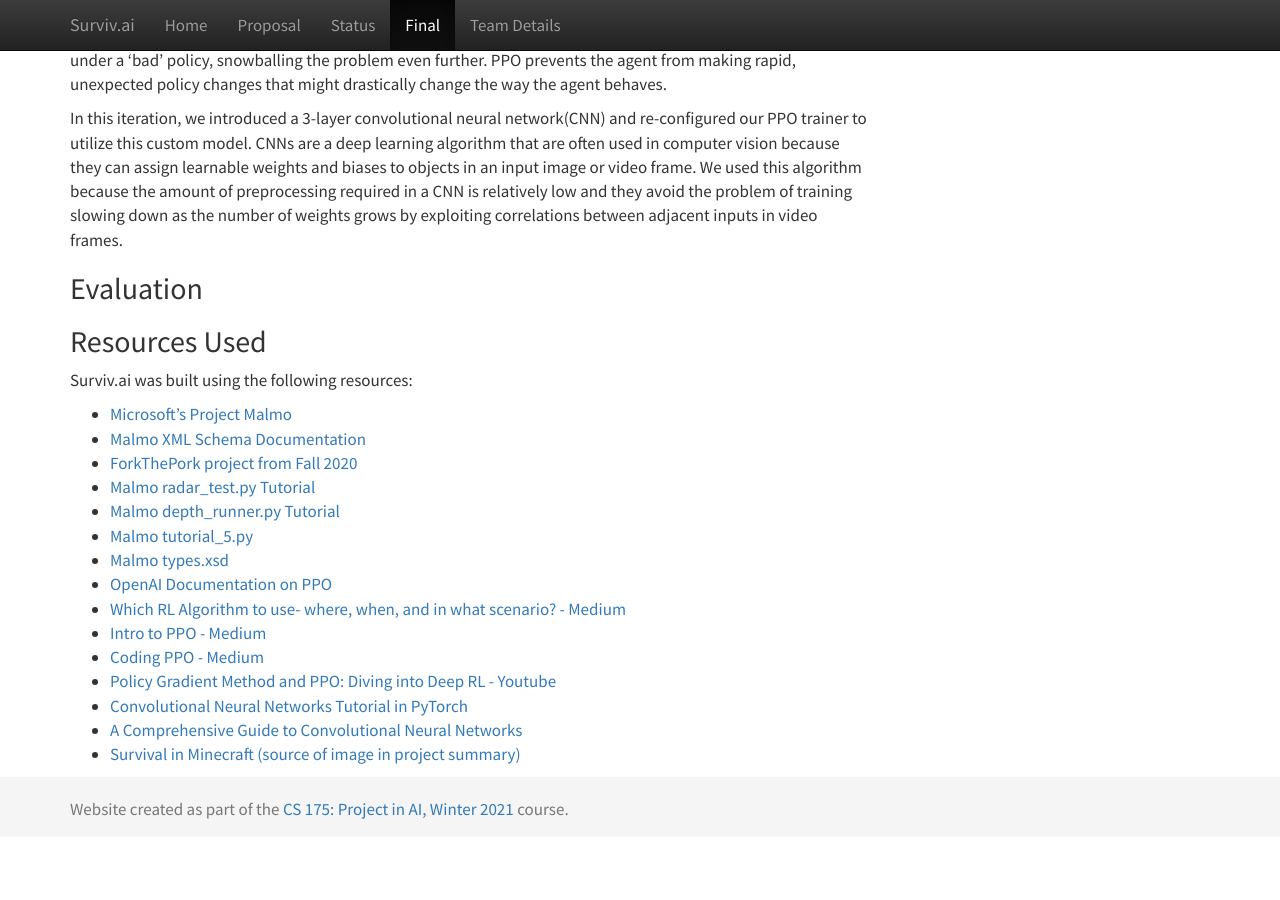
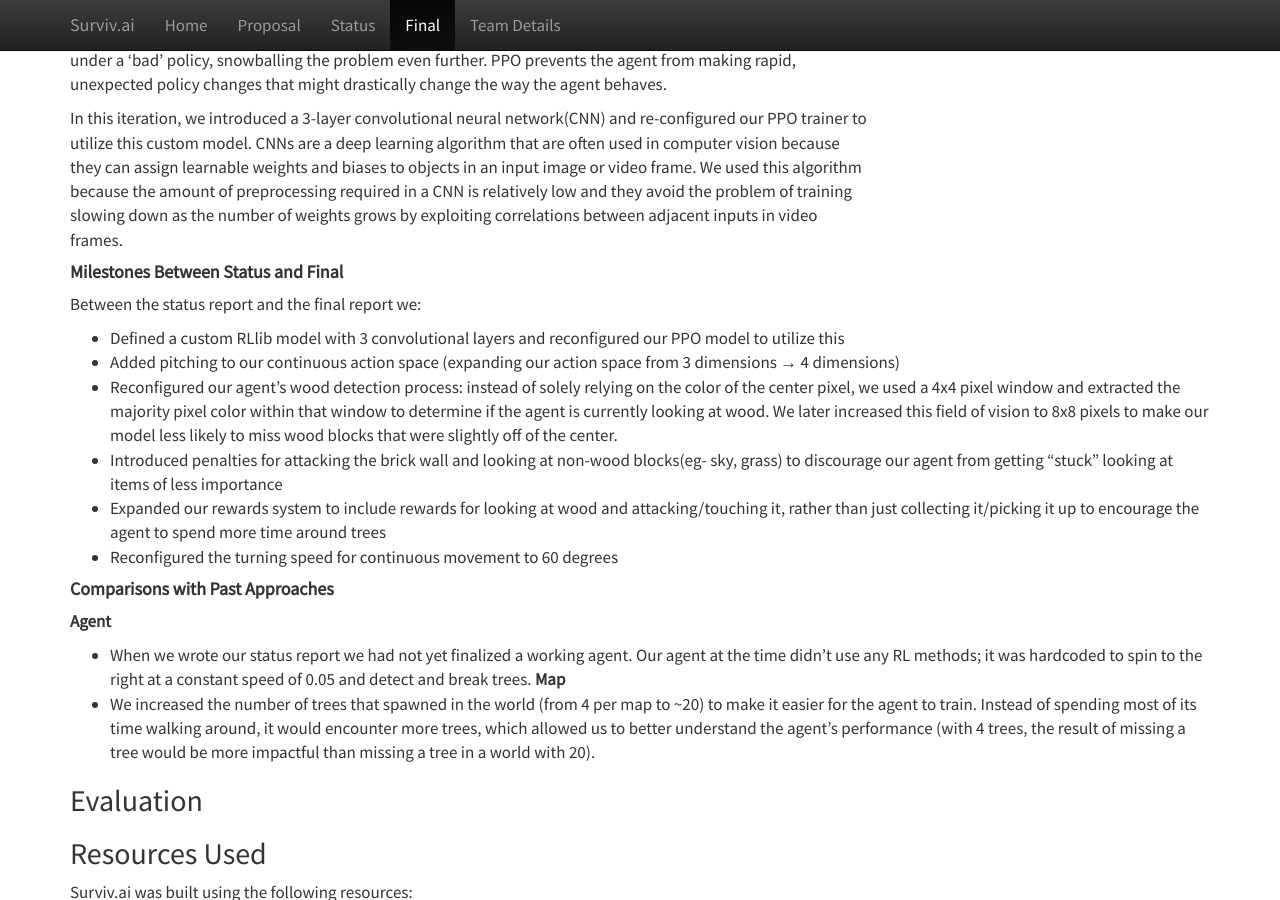
Before and after one commit to rtnavarr/survivai, a Jekyll site: the page built from docs/final.md, in a window 1280 px wide and 900 px high, scrolled down 2140 px. Built offline with Jekyll 4.4.1, drawn with Linux system fonts in a browser that asks for light colours; before the commit the page ends 2981 px from its top, so only the background shows below that.

Commit message:
add the rest of the approach section

```diff
--- a/docs/final.md
+++ b/docs/final.md
@@ -45,6 +45,22 @@ We used Proximal Policy Optimization (PPO) in our project because of its ease of
 
 In this iteration, we introduced a 3-layer convolutional neural network(CNN) and re-configured our PPO trainer to utilize this custom model. CNNs are a deep learning algorithm that are often used in computer vision because they can assign learnable weights and biases to objects in an input image or video frame. We used this algorithm because the amount of preprocessing required in a CNN is relatively low and they avoid the problem of training slowing down as the number of weights grows by exploiting correlations between adjacent inputs in video frames.
 
+#### **Milestones Between Status and Final**
+Between the status report and the final report we:
+- Defined a custom RLlib model with 3 convolutional layers and reconfigured our PPO model to utilize this
+- Added pitching to our continuous action space (expanding our action space from 3 dimensions → 4 dimensions)
+- Reconfigured our agent’s wood detection process: instead of solely relying on the color of the center pixel, we used a 4x4 pixel window and extracted the majority pixel color within that window to determine if the agent is currently looking at wood. We later increased this field of vision to 8x8 pixels to make our model less likely to miss wood blocks that were slightly off of the center.
+- Introduced penalties for attacking the brick wall and looking at non-wood blocks(eg- sky, grass) to discourage our agent from getting “stuck” looking at items of less importance
+- Expanded our rewards system to include rewards for looking at wood and attacking/touching it, rather than just collecting it/picking it up to encourage the agent to spend more time around trees
+- Reconfigured the turning speed for continuous movement to 60 degrees
+
+#### **Comparisons with Past Approaches**
+**Agent**
+- When we wrote our status report we had not yet finalized a working agent. Our agent at the time didn’t use any RL methods; it was hardcoded to spin to the right at a constant speed of 0.05 and detect and break trees.
+**Map**
+- We increased the number of trees that spawned in the world (from 4 per map to ~20) to make it easier for the agent to train. Instead of spending most of its time walking around, it would encounter more trees, which allowed us to better understand the agent’s performance (with 4 trees, the result of missing a tree would be more impactful than missing a tree in a world with 20).
+
+
 
 ## Evaluation
 
```
Also changed, not shown: docs/images/agent_rewards.PNG (added), docs/images/cnn_diagram.png (added), docs/images/colormap.gif (added), docs/images/random.PNG (added).
